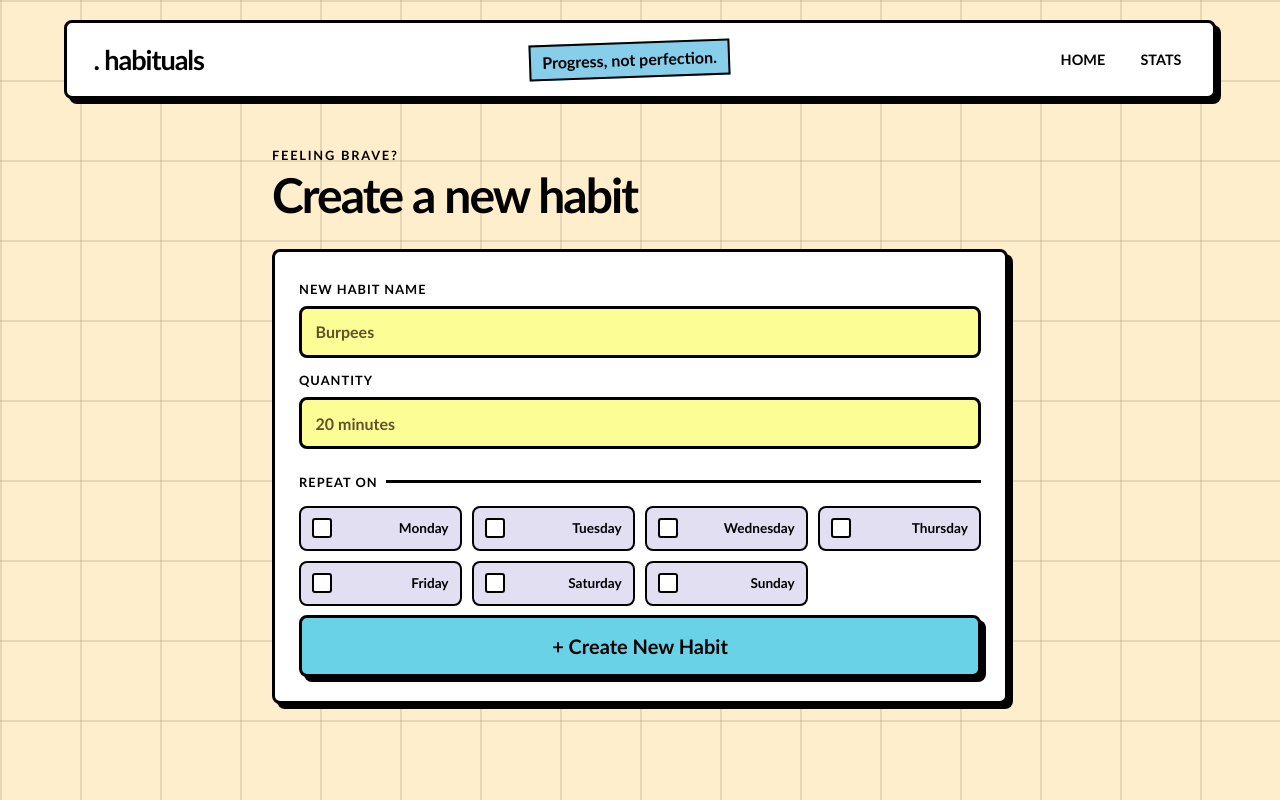
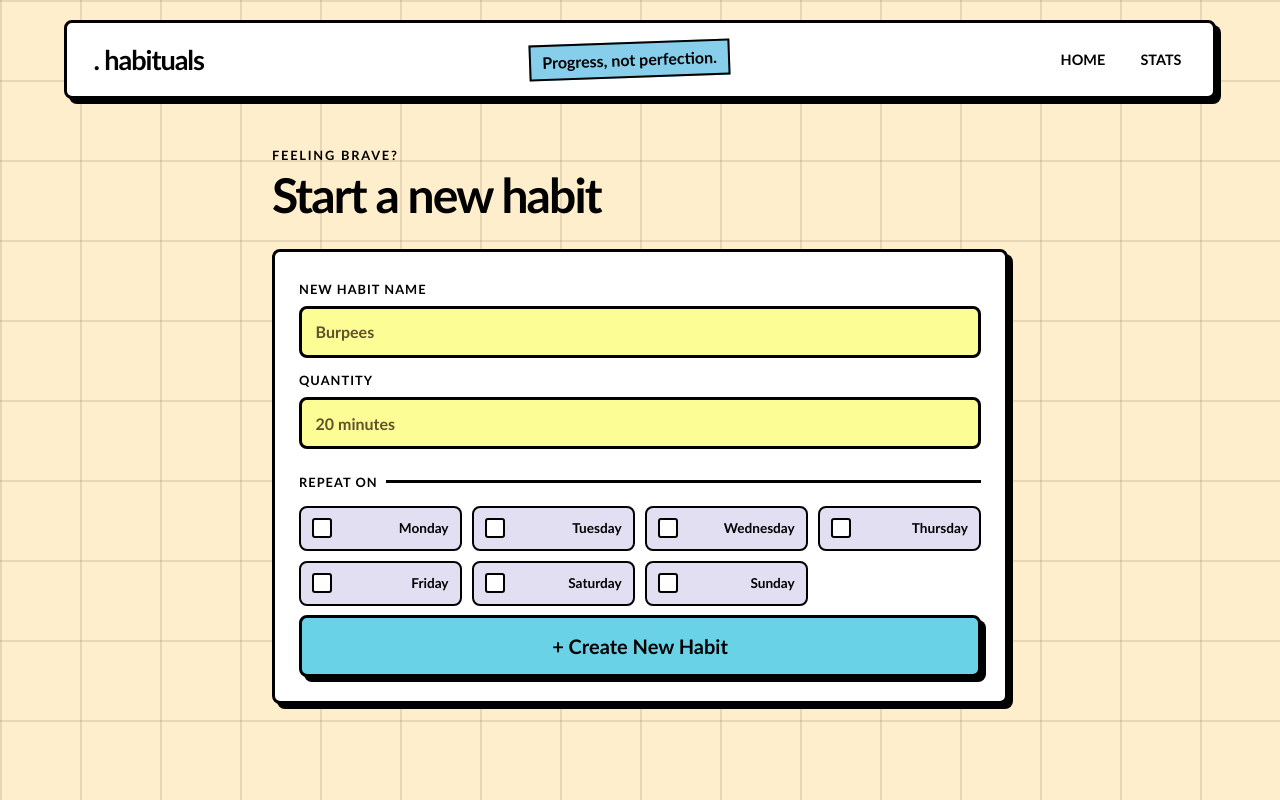
Before and after one commit to penicili/reacthabitracker, a React (Vite) app: page /create in a window 1280 px wide. Built offline with nearby package versions, Linux system fonts and the light colour scheme.

Commit message:
fix: diksi

```diff
--- a/src/pages/Create/Create.jsx
+++ b/src/pages/Create/Create.jsx
@@ -68,7 +68,7 @@ const Create = () => {
     <div className={styles.create}>
       <div className={styles.createHeader}>
         <p className={styles.eyebrow}>Feeling Brave?</p>
-        <p className={styles.title}>Create a new habit</p>
+        <p className={styles.title}>Start a new habit</p>
       </div>
       <form className={styles.newHabitForm} onSubmit={handleSubmit}>
         {error.name && <p className={styles.errorMessage}>{error.name}</p>}
```
